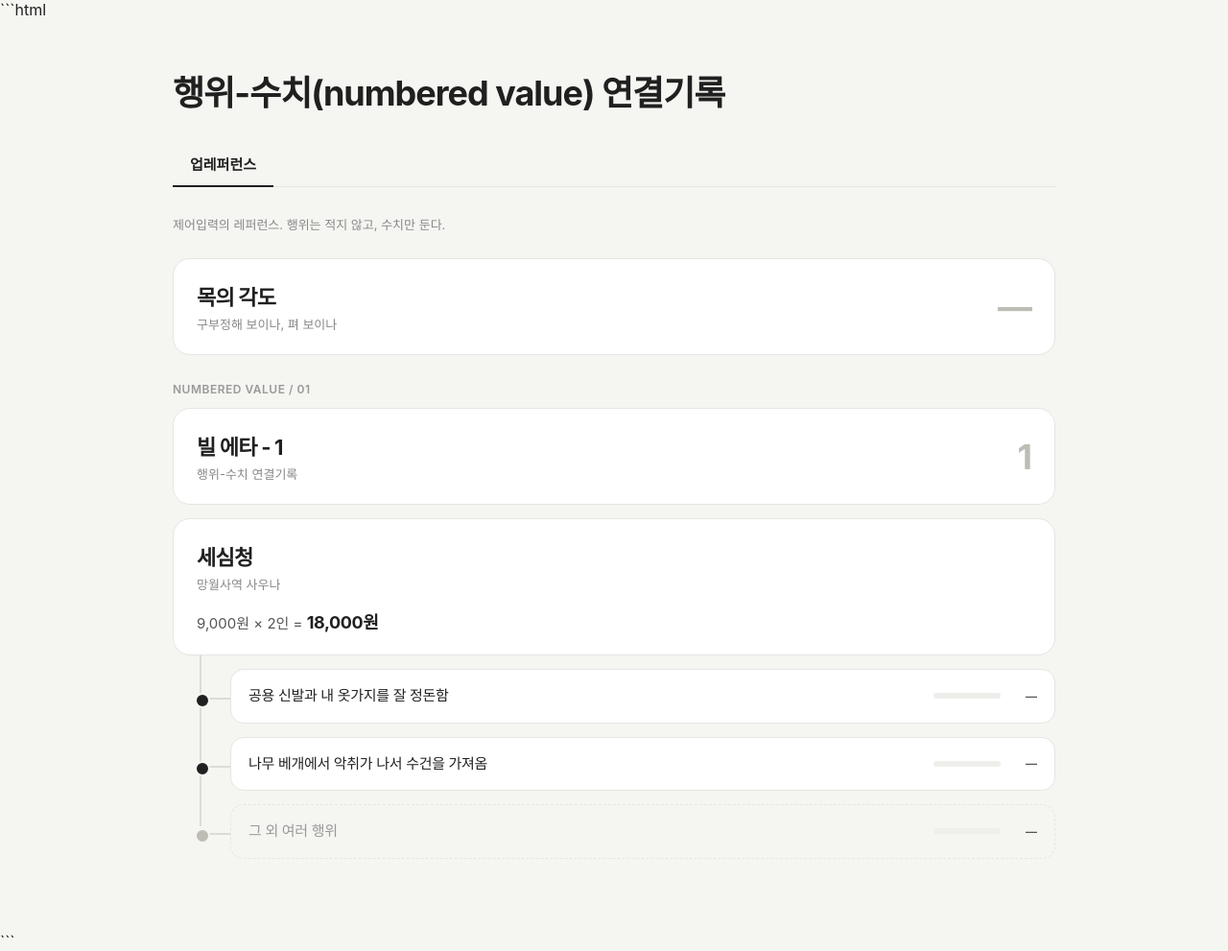
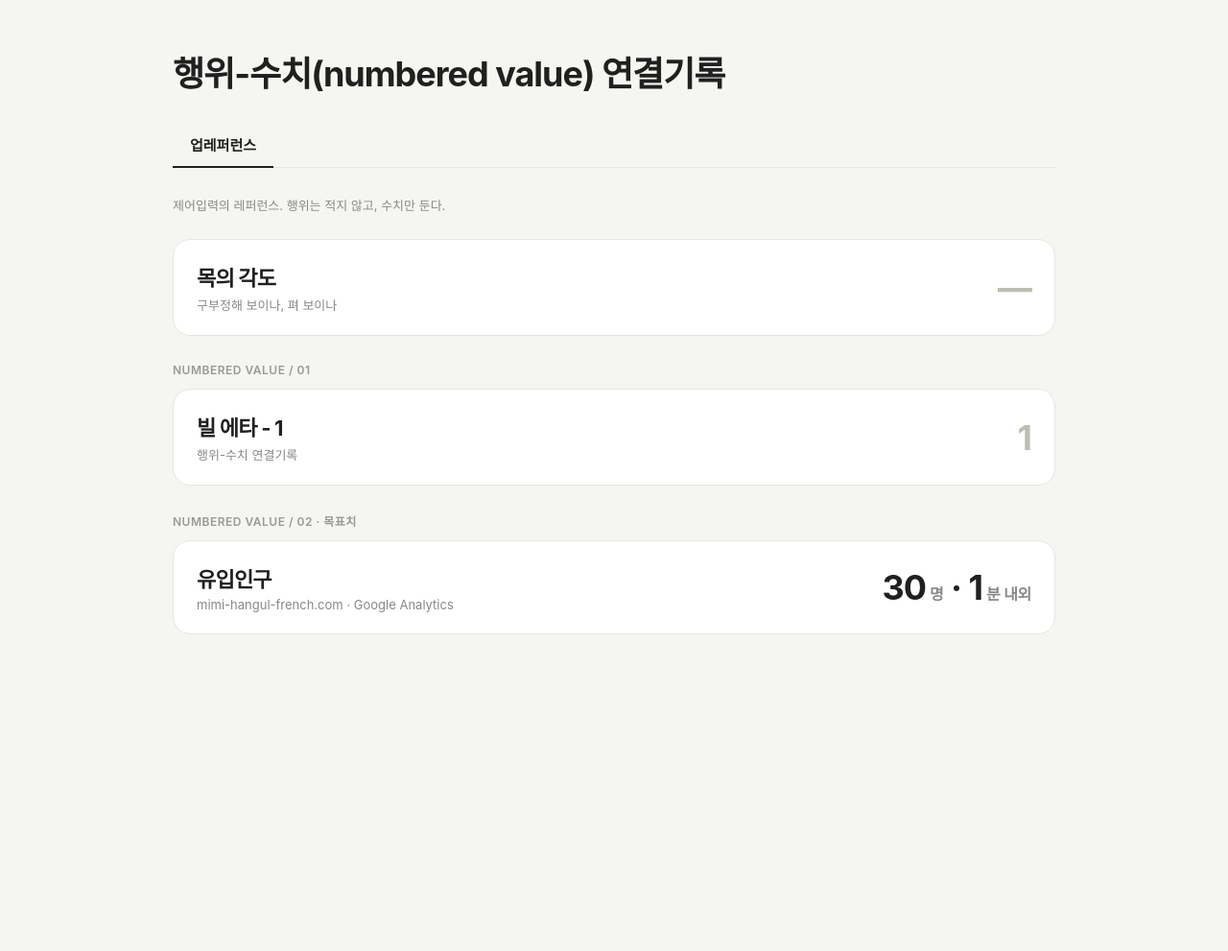
Before and after one commit to seagull615/Sanho-Designers, a plain HTML site: page index.html in a window 1280 px wide. Shown: the whole page at 96% size. After the commit the page ends 800 px from the top, so only its background shows below. Drawn offline with Linux system fonts and the light colour scheme.

Commit message:
Revise HTML and CSS classes for clarity
Refactor HTML structure and update comments.

````diff
--- a/index.html
+++ b/index.html
@@ -1,4 +1,3 @@
-```html
 <!DOCTYPE html>
 <html lang="ko">
 <head>
@@ -70,7 +69,7 @@
         margin: 0 0 24px;
     }
 
-    /* ---------- REFERENCE NODE ---------- */
+    /* ---------- NODE ---------- */
 
     .ref-node {
         background: white;
@@ -103,7 +102,19 @@
         color: #bdbdb6;
     }
 
-    /* ---------- BILL ETA ---------- */
+    .ref-value.set {
+        color: #202020;
+    }
+
+    .ref-value small {
+        font-size: 16px;
+        font-weight: 600;
+        letter-spacing: -0.3px;
+        margin-left: 4px;
+        color: #888;
+    }
+
+    /* ---------- SECTION ---------- */
 
     .bill-section {
         margin-top: 28px;
@@ -117,139 +128,10 @@
         margin-bottom: 12px;
     }
 
-    .root-node {
-        background: white;
-        border: 1px solid #e5e5e1;
-        border-radius: 18px;
-        padding: 22px 24px;
-    }
-
-    .root-name {
-        font-size: 22px;
-        font-weight: 700;
-        letter-spacing: -0.8px;
-    }
-
-    .root-place {
-        margin-top: 4px;
-        font-size: 13px;
-        color: #888;
-    }
-
-    .root-bill {
-        margin-top: 16px;
-        font-size: 15px;
-        color: #555;
-    }
-
-    .root-bill b {
-        color: #202020;
-        font-size: 18px;
-        letter-spacing: -0.4px;
-    }
-
-    /* ---------- ACTION TREE ---------- */
-
-    .branches {
-        list-style: none;
-        margin: 0;
-        padding: 0 0 0 28px;
-        position: relative;
-    }
-
-    .branches::before {
-        content: "";
-        position: absolute;
-        left: 28px;
-        top: 0;
-        bottom: 34px;
-        width: 2px;
-        background: #dcdcd6;
-    }
-
-    .branch {
-        position: relative;
-        padding: 14px 0 0 32px;
-    }
-
-    .branch::before {
-        content: "";
-        position: absolute;
-        left: 0;
-        top: 44px;
-        width: 32px;
-        height: 2px;
-        background: #dcdcd6;
-    }
-
-    .branch::after {
-        content: "";
-        position: absolute;
-        left: -5px;
-        top: 39px;
-        width: 12px;
-        height: 12px;
-        border-radius: 50%;
-        background: #202020;
-        border: 2px solid #f5f5f2;
-    }
-
-    .branch.pending::after {
-        background: #bdbdb6;
-    }
-
-    .action-node {
-        background: white;
-        border: 1px solid #e5e5e1;
-        border-radius: 14px;
-        padding: 16px 18px;
+    .stack {
         display: flex;
-        align-items: center;
-        justify-content: space-between;
+        flex-direction: column;
         gap: 14px;
-        flex-wrap: wrap;
-    }
-
-    .branch.pending .action-node {
-        border-style: dashed;
-        background: transparent;
-        color: #999;
-    }
-
-    .action-text {
-        font-size: 15px;
-        line-height: 1.5;
-        letter-spacing: -0.3px;
-    }
-
-    .eta {
-        display: flex;
-        align-items: center;
-        gap: 10px;
-        font-size: 12px;
-        color: #999;
-        white-space: nowrap;
-    }
-
-    .eta-track {
-        width: 70px;
-        height: 6px;
-        border-radius: 3px;
-        background: #eeeeea;
-        overflow: hidden;
-    }
-
-    .eta-fill {
-        height: 100%;
-        width: calc(var(--eta, 0) * 100%);
-        background: #202020;
-    }
-
-    .eta-value {
-        min-width: 28px;
-        text-align: right;
-        font-weight: 600;
-        color: #555;
     }
 
     /* ---------- RESPONSIVE ---------- */
@@ -259,17 +141,8 @@
             padding: 32px 0;
         }
 
-        .root-node,
         .ref-node {
             padding: 18px;
-        }
-
-        .action-node {
-            padding: 14px;
-        }
-
-        .eta-track {
-            width: 44px;
         }
 
         .ref-value {
@@ -307,7 +180,7 @@
             제어입력의 레퍼런스. 행위는 적지 않고, 수치만 둔다.
         </p>
 
-        <!-- UP REFERENCE: 목의 각도 -->
+        <!-- 목의 각도 -->
 
         <div class="ref-node">
             <div>
@@ -318,7 +191,7 @@
             <div class="ref-value">—</div>
         </div>
 
-        <!-- BILL ETA - 1 -->
+        <!-- 빌 에타 -->
 
         <section class="bill-section">
 
@@ -333,90 +206,22 @@
                 <div class="ref-value">1</div>
             </div>
 
-            <!-- LOCATION AND BILL -->
+        </section>
 
-            <div class="root-node" style="margin-top: 14px;">
+        <!-- mimi-hangul-french.com 목표치 -->
 
-                <div class="root-name">세심청</div>
+        <section class="bill-section">
 
-                <div class="root-place">
-                    망월사역 사우나
+            <div class="section-label">NUMBERED VALUE / 02 · 목표치</div>
+
+            <div class="ref-node">
+                <div>
+                    <div class="ref-name">유입인구</div>
+                    <div class="ref-sub">mimi-hangul-french.com · Google Analytics</div>
                 </div>
 
-                <div class="root-bill">
-                    9,000원 × 2인 = <b>18,000원</b>
-                </div>
-
+                <div class="ref-value set">30<small>명</small> · 1<small>분 내외</small></div>
             </div>
-
-            <!-- ACTION RECORDS -->
-
-            <ul class="branches">
-
-                <li class="branch">
-                    <div class="action-node">
-
-                        <div class="action-text">
-                            공용 신발과 내 옷가지를 잘 정돈함
-                        </div>
-
-                        <div class="eta">
-                            <div class="eta-track">
-                                <div
-                                    class="eta-fill"
-                                    style="--eta:0"
-                                ></div>
-                            </div>
-
-                            <span class="eta-value">—</span>
-                        </div>
-
-                    </div>
-                </li>
-
-                <li class="branch">
-                    <div class="action-node">
-
-                        <div class="action-text">
-                            나무 베개에서 악취가 나서 수건을 가져옴
-                        </div>
-
-                        <div class="eta">
-                            <div class="eta-track">
-                                <div
-                                    class="eta-fill"
-                                    style="--eta:0"
-                                ></div>
-                            </div>
-
-                            <span class="eta-value">—</span>
-                        </div>
-
-                    </div>
-                </li>
-
-                <li class="branch pending">
-                    <div class="action-node">
-
-                        <div class="action-text">
-                            그 외 여러 행위
-                        </div>
-
-                        <div class="eta">
-                            <div class="eta-track">
-                                <div
-                                    class="eta-fill"
-                                    style="--eta:0"
-                                ></div>
-                            </div>
-
-                            <span class="eta-value">—</span>
-                        </div>
-
-                    </div>
-                </li>
-
-            </ul>
 
         </section>
 
@@ -425,4 +230,3 @@
 </div>
 </body>
 </html>
-```
````
